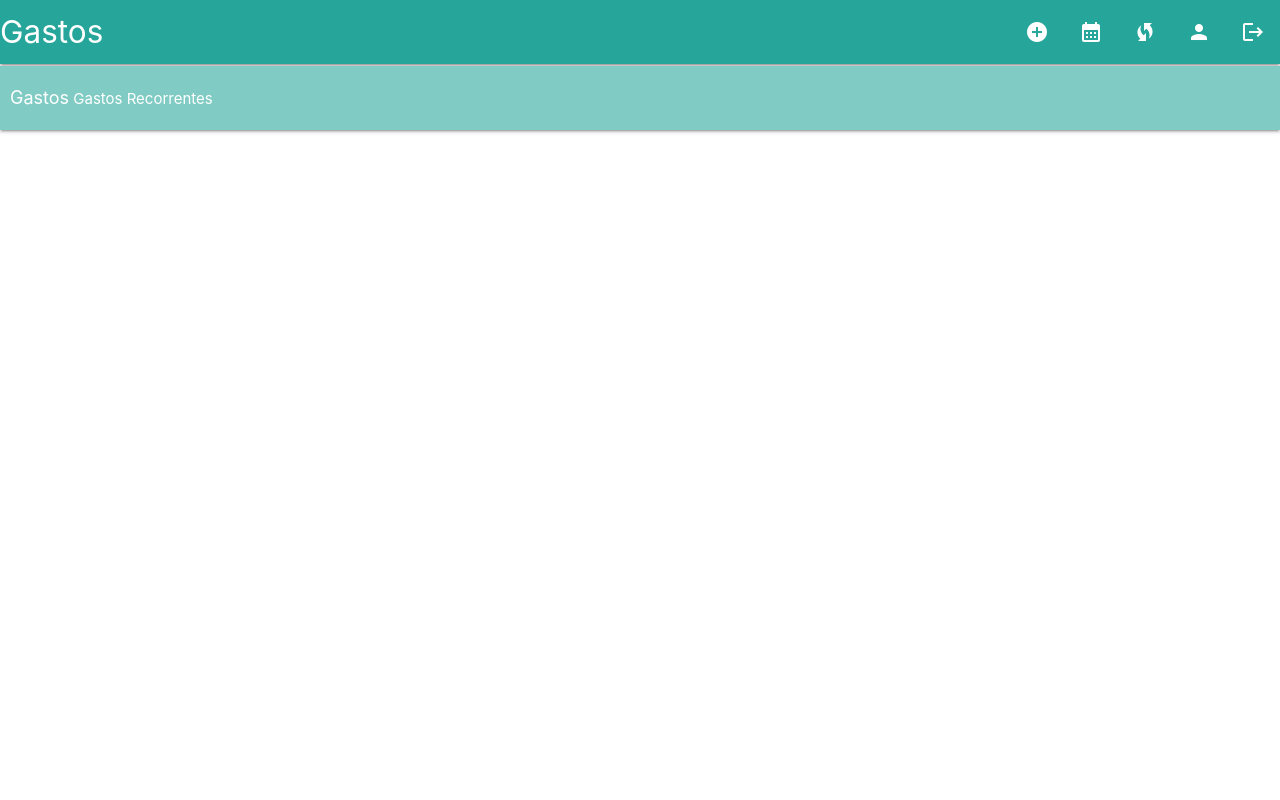
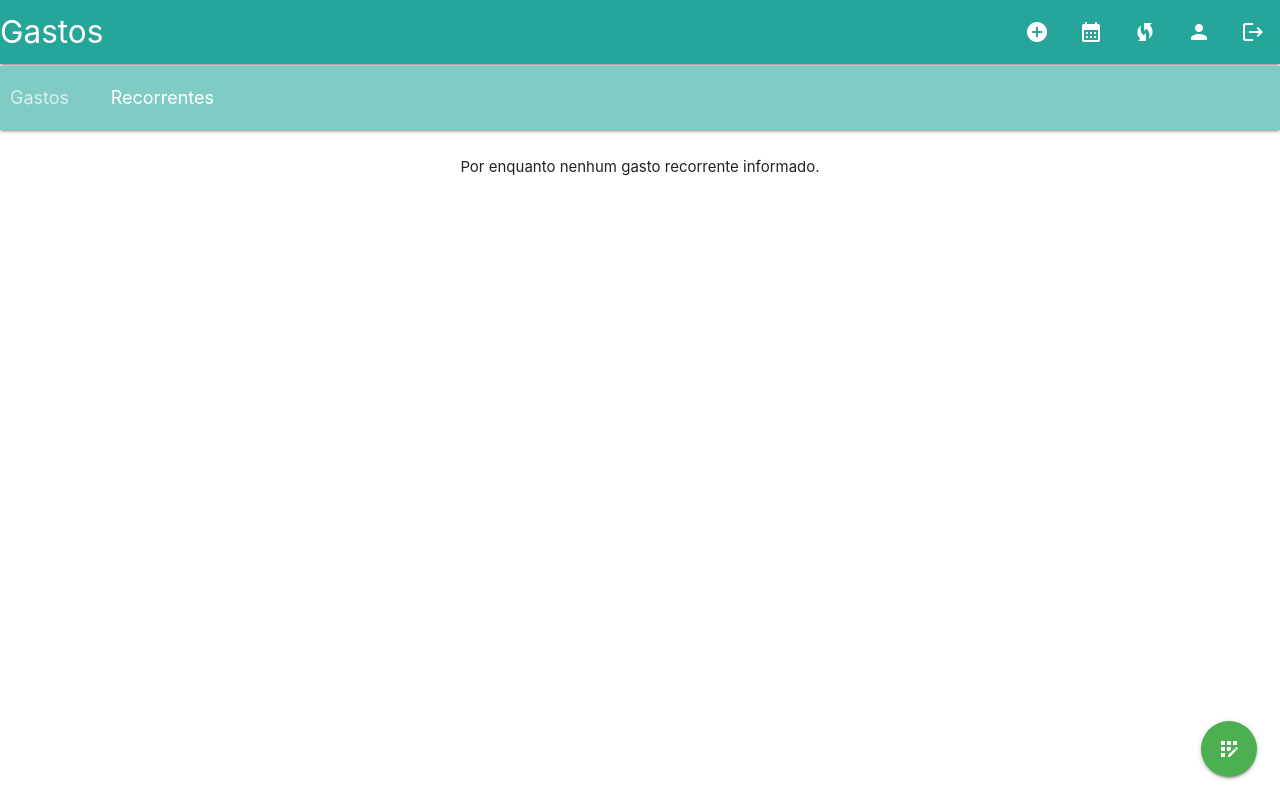
Before and after one commit to faustovaz/gastos, a Flask app: page /recurrent in a window 1280 px wide. Run offline with Flask 3, Linux system fonts and the light colour scheme.

Commit message:
update view

```diff
--- a/gastos/templates/gastos_recorrentes.html
+++ b/gastos/templates/gastos_recorrentes.html
@@ -1,6 +1,60 @@
 {% extends "base.html" %}
+
 {% block title %}Gastos de casa{% endblock %}
-{% block fnname %}Gastos Recorrentes{% endblock %}
+{% block fnname %}
+<a class="breadcrumb" href="#">Recorrentes</a>
+{% endblock %}
+{% block content %}
 
-{% block content %}
+    {% if gastos|length > 0 %}
+        <table class="striped highlight">
+            <thead>
+                <tr>
+                    <th>Descrição</th>
+                    <th>Valor</th>
+                    <th>Data</th>
+                    <th></th>
+                </tr>
+            </thead>
+            <tbody>
+                {% for gasto in gastos %}
+                    <tr>
+                        <td>{{ gasto.descricao }}</td>
+                        <td>R$ {{ "%.2f"|format(gasto.quanto) }}</td>
+                        <td>{{ gasto.quando.strftime("%d/%m/%Y") }}</td>
+                        <td>
+                            <a href="#">
+                                <i class="material-icons">search</i>
+                            </a>
+                        </td>
+                    </tr>
+                {% endfor %}
+                <tr>
+                    <td colspan="4" class="right-align">
+                        Total: R$ {{ "%.2f"|format(total) }}
+                    </td>
+                </tr>
+            </tbody>
+        </table>
+    {% else %}
+        <div class="center-align">
+            Por enquanto nenhum gasto recorrente informado.
+        </div>
+    {% endif %}
+
+    <div class="fixed-action-btn">
+        <a class="btn-floating btn-large green" href="#">
+            <i class="material-icons">app_registration</i>
+        </a>
+        <ul>
+            <li>
+                <a class="btn-floating teal" href="/add">
+                    <i class="material-icons">add</i>
+                </a>
+            </li>
+        </ul>
+    </div>
+
+
+
 {% endblock %}
--- a/gastos/views.py
+++ b/gastos/views.py
@@ -2,6 +2,7 @@ from flask import Blueprint, render_template, flash, redirect, url_for
 from .forms import GastoForm
 from .services import GastoService
 from .helpers import GastosMensaisView
+from functools import reduce
 
 views = Blueprint('views', __name__)
 
@@ -24,7 +25,10 @@ def monthly():
 
 @views.route("/recurrent")
 def recurrent():
-    return render_template("gastos_recorrentes.html")
+    gastoService = GastoService()
+    recorrentes = gastoService.all_recorrentes()
+    total = reduce(lambda acc, gasto: acc + gasto.quanto, recorrentes, 0)
+    return render_template("gastos_recorrentes.html", gastos=recorrentes, total=total)
 
 @views.route("/account")
 def account():
```
